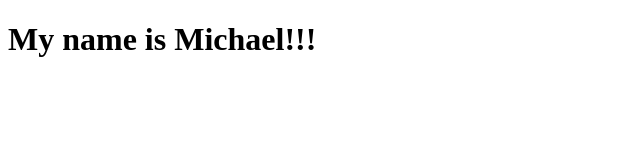
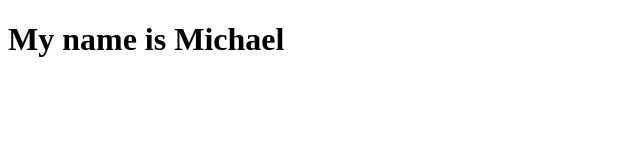
Before and after one commit to schezzor/First-Project, a plain HTML site: page index.html in a window 1280 px wide. Shown: the full height of the page, 0-640 px from the left. Drawn offline with Linux system fonts and the light colour scheme.

Commit message:
Removed exclamations

```diff
--- a/index.html
+++ b/index.html
@@ -7,6 +7,6 @@
     <title>Document</title>
 </head>
 <body>
-    <h1>My name is Michael!!!</h1>
+    <h1>My name is Michael</h1>
 </body>
 </html>
```
